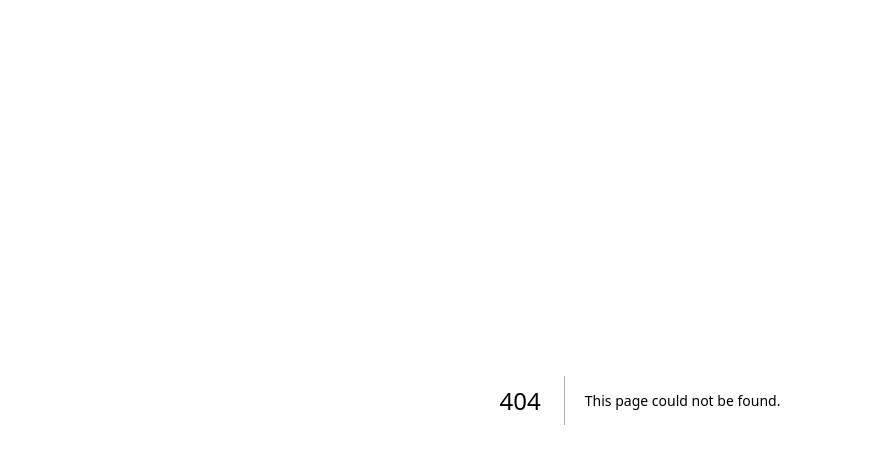
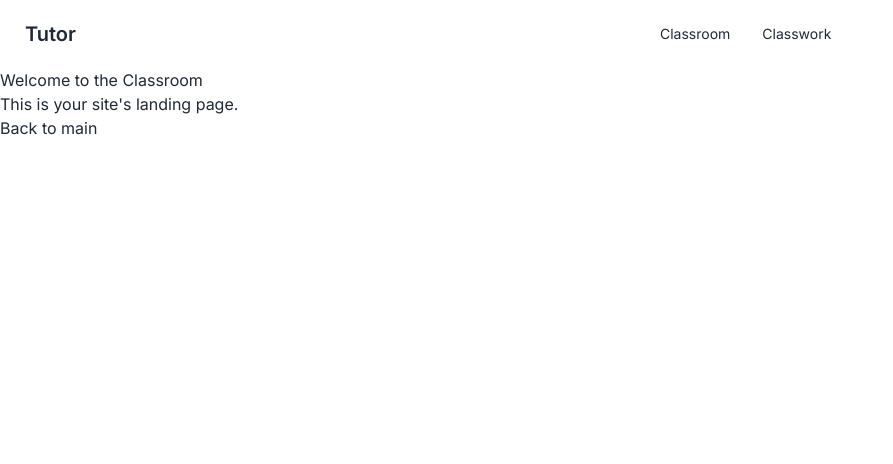
Before and after one commit to ignite312/DU_E_BDY, a Next.js app in the folder frontend/: page /classroom in a window 1280 px wide. Before the commit this address had no page. Shown: the top 464 px of the page, without its empty margins (0-893 px from the left). Built offline with nearby package versions, Linux system fonts and the light colour scheme.

Commit message:
modified

```diff
--- /dev/null
+++ b/frontend/app/classroom/page.js
@@ -0,0 +1,19 @@
+import Link from "next/link"
+
+export default function Classroom() {
+    return (
+        <div>
+            <h1>Welcome to the Classroom</h1>
+            <p>This is your site's landing page.</p>
+            <nav>
+                <ul>
+                    <li>
+                        <Link href="/">
+                            Back to main
+                        </Link>
+                    </li>
+                </ul>
+            </nav>
+        </div>
+    );
+}
--- /dev/null
+++ b/frontend/app/classwork/page.js
@@ -0,0 +1,19 @@
+import Link from "next/link"
+
+export default function Classwork() {
+    return (
+        <div>
+            <h1>Welcome to the Classwork</h1>
+            <p>This is your site's landing page.</p>
+            <nav>
+                <ul>
+                    <li>
+                        <Link href="/">
+                            Back to main
+                        </Link>
+                    </li>
+                </ul>
+            </nav>
+        </div>
+    );
+}
--- /dev/null
+++ b/frontend/app/components/LoginNav.js
@@ -0,0 +1,56 @@
+// components/Navbar.js
+
+import Link from 'next/link';
+
+
+const LoginNav = () => {
+    return (
+        <div>
+            <div className="navbar bg-base-100">
+                <div className="navbar-start">
+                    <div className="dropdown">
+                        <div tabIndex={0} role="button" className="btn btn-ghost lg:hidden">
+                            <svg xmlns="http://www.w3.org/2000/svg" className="h-5 w-5" fill="none" viewBox="0 0 24 24" stroke="currentColor"><path strokeLinecap="round" strokeLinejoin="round" strokeWidth="2" d="M4 6h16M4 12h8m-8 6h16" /></svg>
+                        </div>
+                        <ul tabIndex={0} className="menu menu-sm dropdown-content mt-3 z-[1] p-2 shadow bg-base-100 rounded-box w-52">
+                            <li>
+                                <Link href="/app/classroom">
+                                    Classroom
+                                </Link>
+
+                            </li>
+                            <li>
+                                <Link href="/app/classroom">
+                                    Classwork
+                                </Link>
+                            </li>
+                        </ul>
+                    </div>
+                    <Link href="/" className="btn btn-ghost text-xl">
+
+                        Tutor
+                    </Link>
+                </div>
+                <div className="navbar-center hidden lg:flex">
+                    <ul className="menu menu-horizontal px-1">
+                        <li>
+                            <Link href="/classroom">
+                                Classroom
+                            </Link>
+
+                        </li>
+                        <li>
+                            <Link href="/classwork">
+                                Classwork
+                            </Link>
+                        </li>
+                    </ul>
+                </div>
+
+            </div>
+
+        </div>
+    );
+};
+
+export default LoginNav;
--- /dev/null
+++ b/frontend/app/home/page.js
@@ -0,0 +1,19 @@
+import Link from "next/link"
+
+export default function home() {
+    return (
+        <div>
+            <h1>Welcome to the Home Page</h1>
+            <p>This is your site's landing page.</p>
+            <nav>
+                <ul>
+                    <li>
+                        <Link href="/">
+                            Back to main
+                        </Link>
+                    </li>
+                </ul>
+            </nav>
+        </div>
+    );
+}
--- a/frontend/app/layout.tsx
+++ b/frontend/app/layout.tsx
@@ -1,6 +1,7 @@
 import type { Metadata } from "next";
 import { Inter } from "next/font/google";
 import "./globals.css";
+import LoginNav from "./components/LoginNav";
 
 const inter = Inter({ subsets: ["latin"] });
 
@@ -16,7 +17,10 @@
 }>) {
   return (
     <html lang="en">
-      <body className={inter.className}>{children}</body>
+      <body className={inter.className}>
+        <LoginNav></LoginNav>
+        {children}
+      </body>
     </html>
   );
 }
--- a/frontend/app/page.tsx
+++ b/frontend/app/page.tsx
@@ -1,9 +1,21 @@
 import Image from "next/image";
+import Link from "next/link";
+// import Navbar from "@/app/components/Navbar"
+import LoginNav from "@/app/components/LoginNav"
 
 export default function Home() {
   return (
     <div>
       hello World
+      <nav>
+        <ul>
+          <li>
+            <Link href="/home">
+              Home
+            </Link>
+          </li>x
+        </ul>
+      </nav>
     </div>
   );
 }
```
